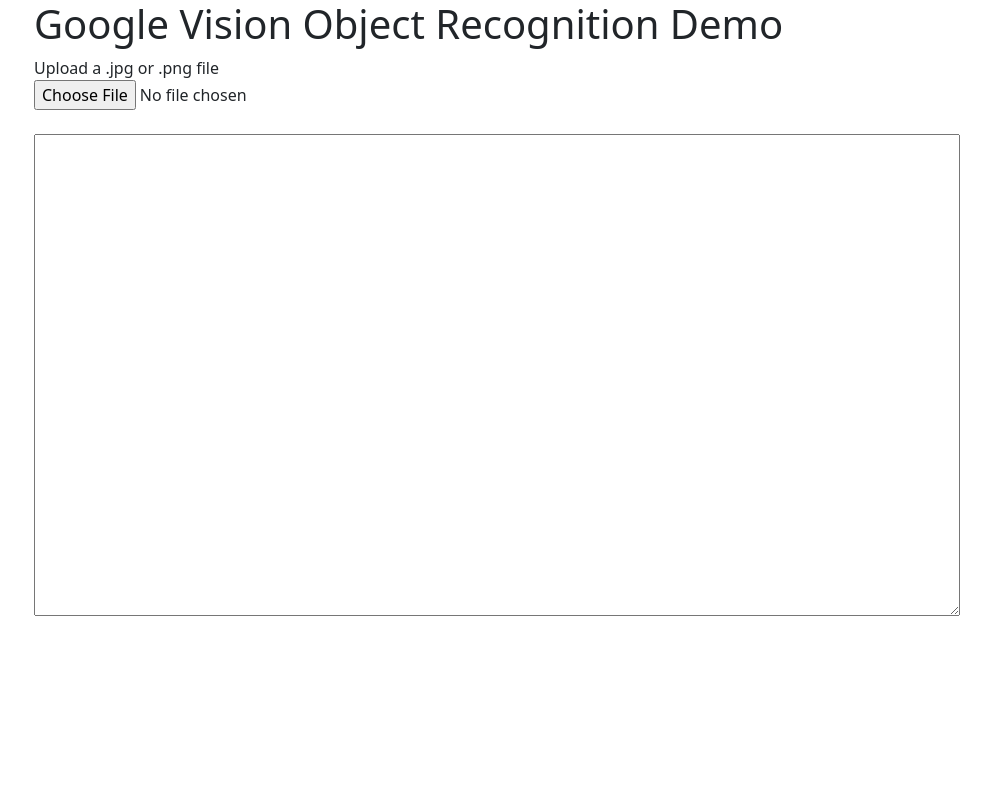
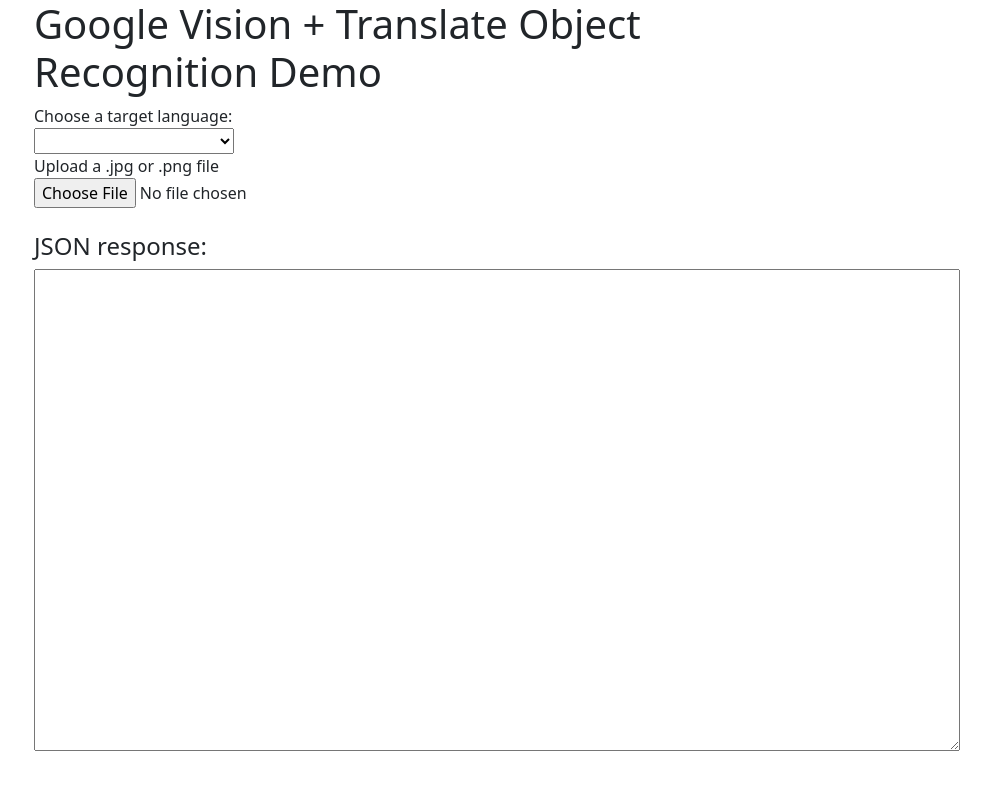
Before and after one commit to r0b-adams/ar-translator-backend-demo, a website: page client/index.html in a window 1280 px wide. Shown: the whole page, without its empty margins (218-1209 px from the left). Drawn offline with nearby package versions, Linux system fonts and the light colour scheme; no server answers.

Commit message:
tweaked formatting, added heading above #output

```diff
--- a/client/index.html
+++ b/client/index.html
@@ -15,18 +15,31 @@
   </head>
   <body>
     <div class="container">
-      <h1>Google Vision Object Recognition Demo</h1>
+      <h1>Google Vision + Translate Object Recognition Demo</h1>
 
-      <div class="flex flex-col">
-        <label for="name">Upload a .jpg or .png file</label>
-        <input id="input" type="file" accept="image/jpeg, image/png"/>
-      </div>
+      <div class="stack">
+
+        <div class="flex flex-col" style="width: 200px">
+          <label for="target">Choose a target language:</label>
+          <select name="target" id="trg">
+          </select>
+        </div>
+
+        <div class="flex flex-col">
+          <label for="name">Upload a .jpg or .png file</label>
+          <input id="input" type="file" accept="image/jpeg, image/png"/>
+        </div>
+
         <div>
           <img id="preview"/>
         </div>
+
         <div>
+          <h4>JSON response:</h4>
           <textarea class="hide-scrollbar" id="output" cols="100" rows="20"></textarea>
         </div>
+
+      </div>
 
     <script src="./script.js"></script>
     <script
```
